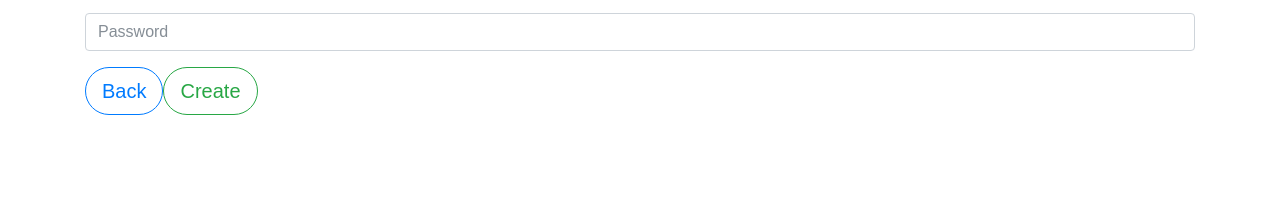
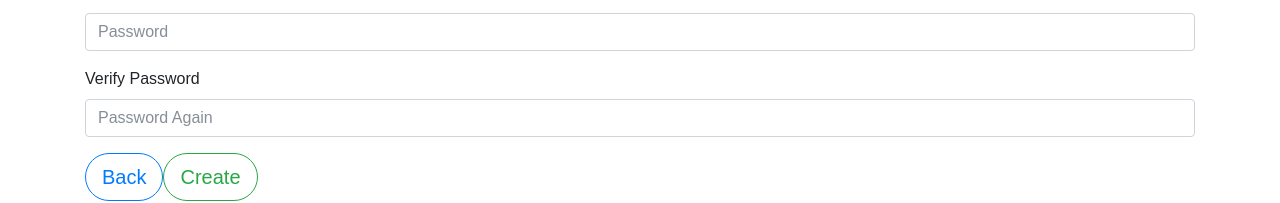
Before and after one commit to TheDude1656/finalproject, a React (Create React App) app in the folder client/: page /NewTech in a window 1280 px wide. Shown: the part 514-717 px from the top of the page. Built offline with nearby package versions, Linux system fonts and the light colour scheme; no server answers.

Commit message:
some changes

```diff
--- a/client/src/pages/LoggedIn/LoggedIn.js
+++ b/client/src/pages/LoggedIn/LoggedIn.js
@@ -1,6 +1,7 @@
 import React, {Component} from 'react';
 import '../../App.css';
 import API from "../../utils/API";
+import Jumbotron from "../../components/Jumbotron/Jumbotron";
 import {ListItem, ListItemInfo} from "../../components/List";
 import {Link} from "react-router-dom";
 
@@ -33,8 +34,10 @@ class App extends Component {
     render() {
         return (
             <div className="container">
+            <Jumbotron />
                 <p className="text-right">Logged In User:
                 </p>
+
                 <div className="form-group">
 
                     <div className="form-control form-control-lg">
@@ -70,7 +73,7 @@ class App extends Component {
                     </div>
 
                     <Link to={`/`} className="btn btn-lg loginBtn btn-outline-primary">Home</Link>
-                    <Link to={`/completedform`} className="btn btn-lg loginBtn btn-outline-primary">Submit</Link>
+                    <Link to={`/NewCustomer`} className="btn btn-lg loginBtn btn-outline-primary">NewCustomer</Link>
 
                 </div>
             </div>
--- a/client/src/pages/NewCustomer/NewCustomer.js
+++ b/client/src/pages/NewCustomer/NewCustomer.js
@@ -146,7 +146,7 @@ class App extends Component {
                     onChange={this.handleInputChange}
                     value={this.state.contactEmail}/>
             </div>
-                <Link to={`/`} className="btn btn-lg loginBtn btn-outline-primary">Back</Link>
+                <Link to={`/`} className="btn btn-lg loginBtn btn-outline-primary">Home</Link>
                 <Link
                     to={`../LoggedIn`}
                     className="btn btn-lg loginBtn btn-outline-success"
--- a/client/src/pages/NewTech/NewTech.js
+++ b/client/src/pages/NewTech/NewTech.js
@@ -10,19 +10,20 @@ class App extends Component {
     state = {
         name: "",
         email: "",
-        password: ""
+        password: "",
+        password2: ""
     }
     componentDidMount() {
         this.loadNewUser();
     }
     loadNewUser = () => {
         API.getUser()
-            .then(res => this.setState({ name: "", email: "", password: "" }))
+            .then(res => this.setState({ name: "", email: "", password: "", password2: "" }))
             .catch(err => console.log(err));
     }
     handleNewUser = event => {
-        event.preventDefault();
         console.log(this.state);
+        if (this.state.password === this.state.password2) {
             if (this.state.name && this.state.email && this.state.password) {
                 API.createNewTech({
                     name: this.state.name,
@@ -31,8 +32,12 @@ class App extends Component {
                 })
                     .then(res => this.loadNewUser())
                     .catch(err => console.log(err));
-        };
-
+            }
+        } else {
+            event.preventDefault();
+            alert("Passwords do not match!")
+            this.loadNewUser();
+        }
     };
     handleInputChange = event => {
         const { name, value } = event.target;
@@ -79,6 +84,19 @@ class App extends Component {
                         value={this.state.password}
                     />
                 </div>
+
+                <div className="form-group">
+                    <label htmlFor="password2">Verify Password</label>
+                    <input
+                        type="password"
+                        className="form-control"
+                        id="password2"
+                        name="password2"
+                        placeholder="Password Again"
+                        onChange={this.handleInputChange}
+                        value={this.state.password2}
+                    />
+                </div>
                 <Link to={`/`} className="btn btn-lg loginBtn btn-outline-primary">Back</Link>
                 <Link to={`../LoggedIn`}
                     className="btn btn-lg loginBtn btn-outline-success"
```
Lines whose indentation alone changed are shown as unchanged.
